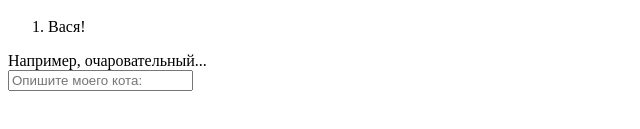
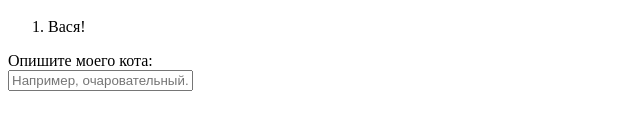
Before and after one commit to bP0HH9/11-15_html, a plain HTML site: page index.html in a window 1280 px wide. Shown: the part 403-532 px from the top of the page, without its empty margins (0-640 px from the left). Drawn offline with Linux system fonts and the light colour scheme.

Commit message:
change text

```diff
--- a/index.html
+++ b/index.html
@@ -25,14 +25,14 @@
     </ol>
     <form>
       <div>
-        <label for="cat">Например, очаровательный...</label>
+        <label for="cat">Опишите моего кота:</label>
         <br />
         <input
           type="text"
           id="cat"
           name="cat"
           class="cat"
-          placeholder="Опишите моего кота:"
+          placeholder="Например, очаровательный..."
         /><br />
       </div>
     </form>
```
